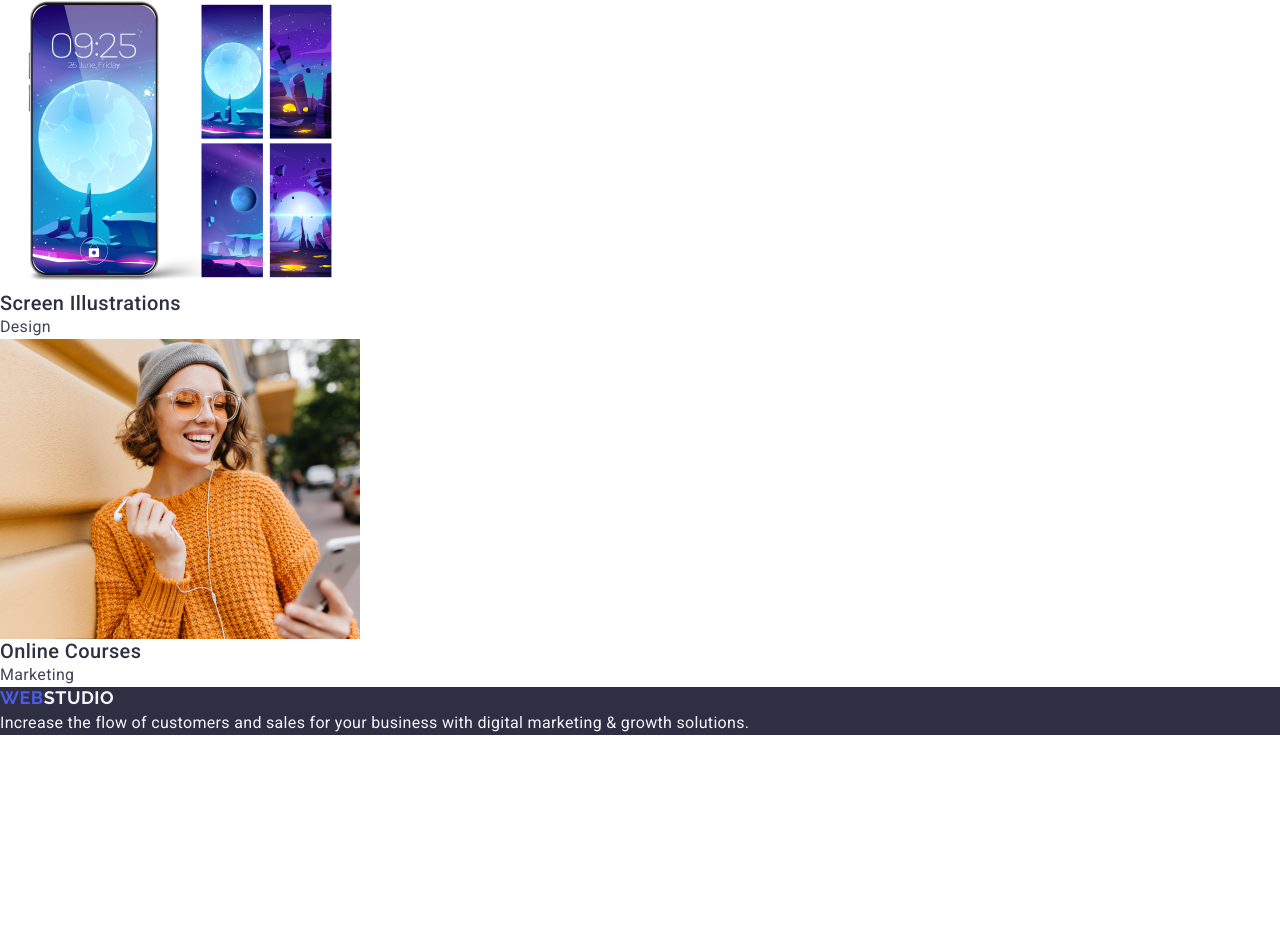
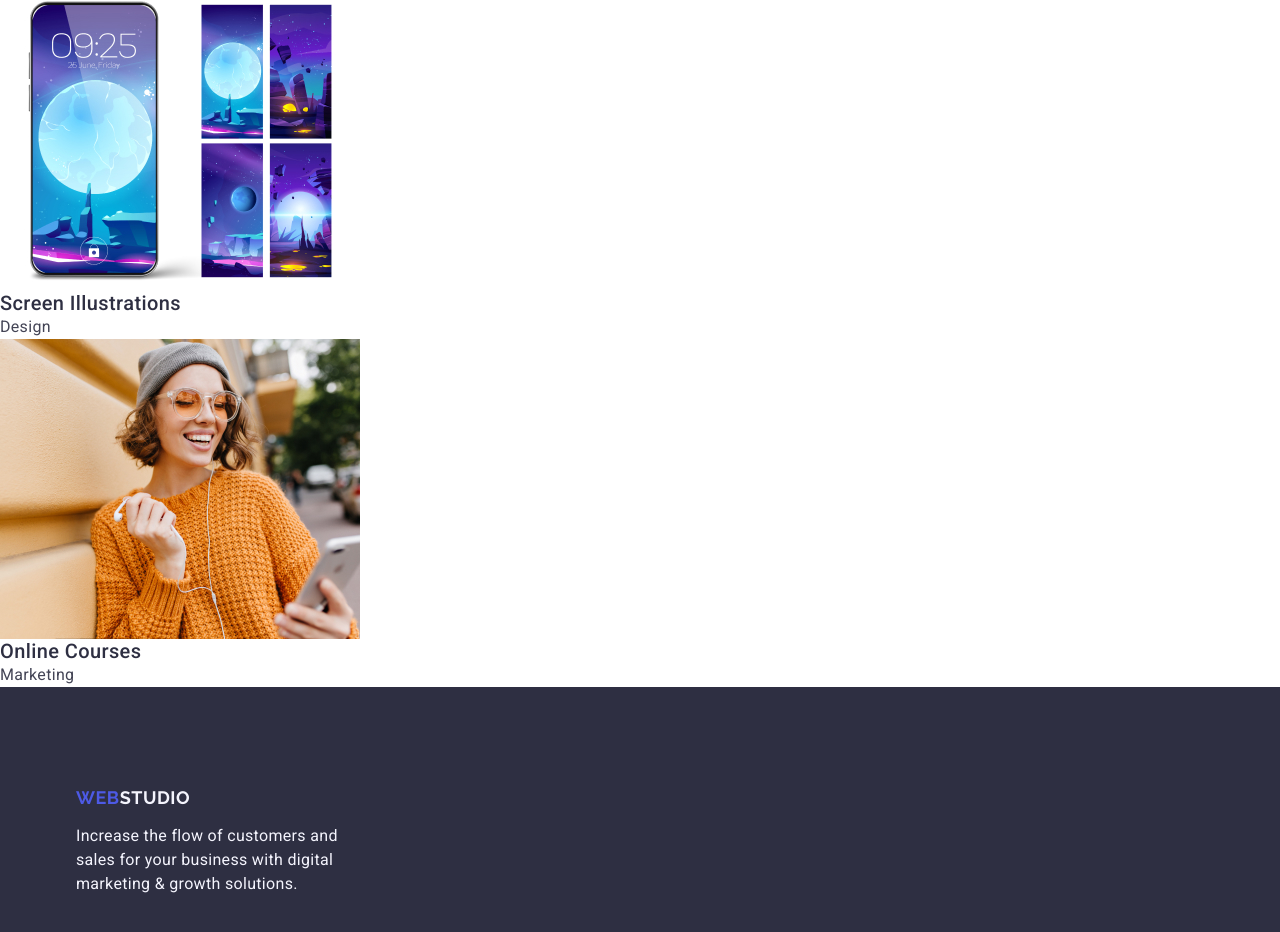
Before and after one commit to salptkin/goit-markup-hw-03, a plain HTML site: page index.html in a window 1280 px wide. Shown: the part 3469-4401 px from the top of the page. Before the commit the page ends 4204 px from the top, so only its background shows below. Drawn offline with nearby package versions, Linux system fonts and the light colour scheme.

Commit message:
add footer

```diff
--- a/css/styles.css
+++ b/css/styles.css
@@ -202,6 +202,7 @@ body {
 
 .footer {
     background-color: var(--dark);
+    padding: 100px 0;
 }
 
 .footer .logo {
@@ -212,10 +213,14 @@ body {
     letter-spacing: 0.03em;
     text-transform: uppercase;
     color: var(--primary-brand);
+    display: inline-block;
+    margin-bottom: 16px;
+
 }
 
 .footer .logo .span {
     color: #F4F4FD;
+    display: inline-block;
 }
 
 .footer .text {
@@ -223,4 +228,6 @@ body {
     line-height: 24px;
     letter-spacing: 0.02em;
     color: var(--light);
+    max-width: 264px;
+
 }
--- a/index.html
+++ b/index.html
@@ -156,11 +156,13 @@
     </main>
 
     <footer class="footer">
-      <a class="logo" href="index.html"> Web<span class="span">Studio</span></a>
-      <p class="text">
+      <div class="container">
+        <a class="logo" href="index.html"> Web<span class="span">Studio</span></a>
+        <p class="text">
         Increase the flow of customers and sales for your business with digital
         marketing & growth solutions.
-      </p>
+        </p>
+      </div>
     </footer>
   </body>
 </html>
```
